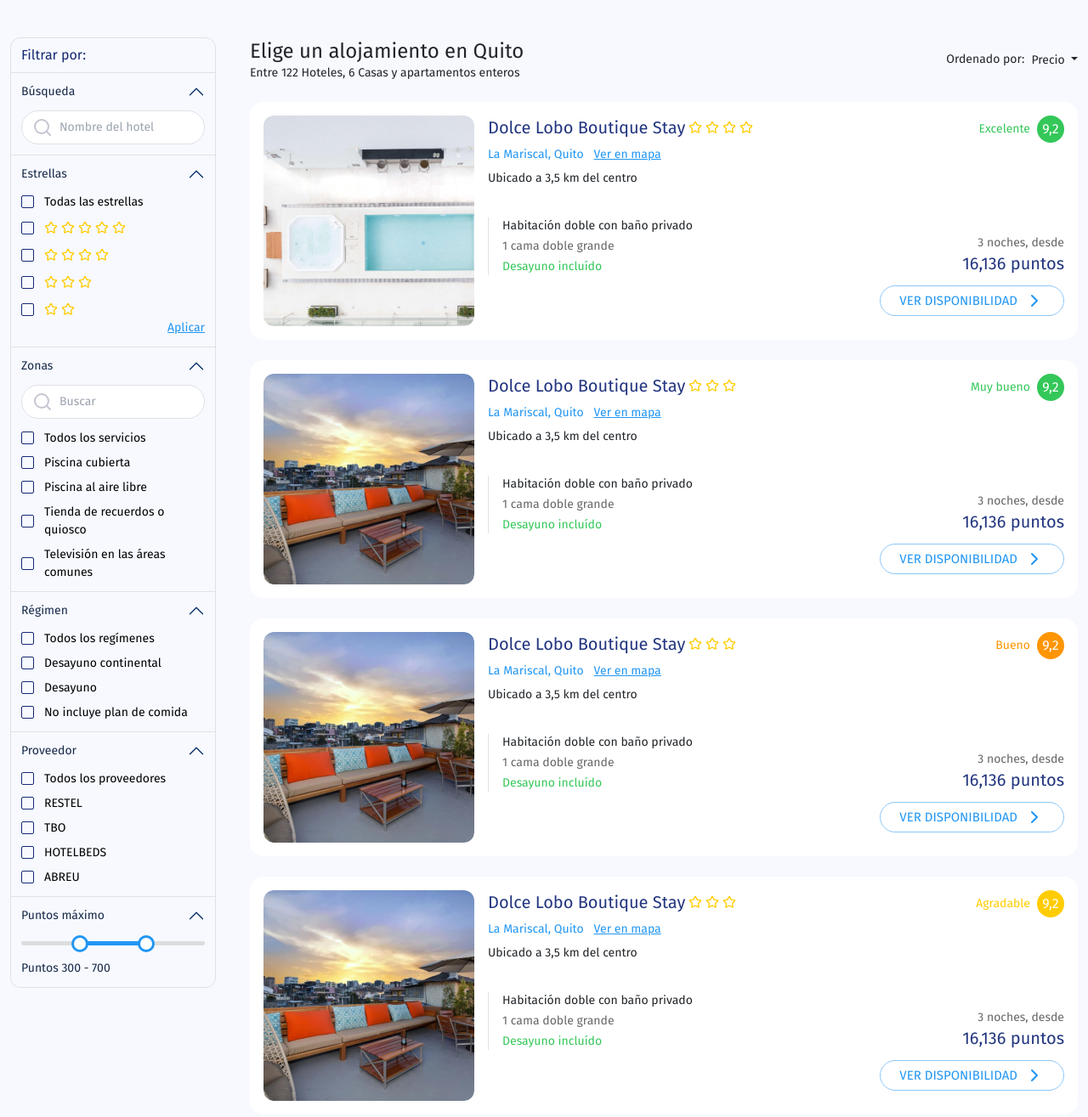
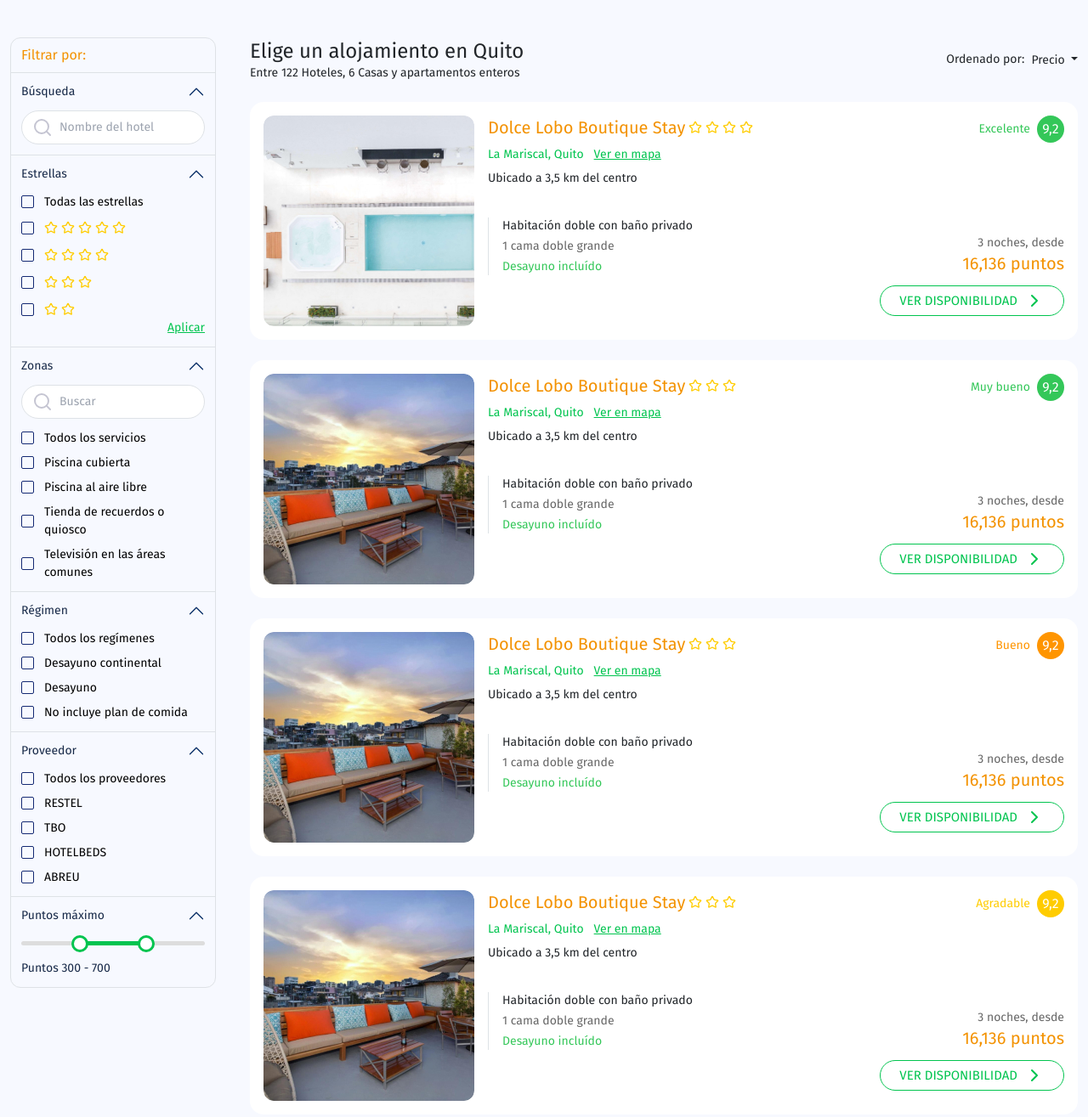
Before and after one commit to MotivaSoluciones/vuelos-jep, a plain HTML site: page detail-hotel.html in a window 1280 px wide. Shown: the part 140-1455 px from the top of the page at 85% size. Drawn offline with nearby package versions, Linux system fonts and the light colour scheme.

Commit message:
colores en detalle hotel

```diff
--- a/css/style.css
+++ b/css/style.css
@@ -124,7 +124,7 @@ select.input-field {
 
 /* Dropdown */
 .dropdown-menu {
-  --bs-dropdown-link-active-color: #212529;
+  --bs-dropdown-link-active-color: #555;
   --bs-dropdown-link-active-bg: #f8f9fa;
 }
 
@@ -231,7 +231,7 @@ select.input-field {
   right: 30%;
   position: absolute;
   border-radius: 5px;
-  background: #2196F3;
+  background: #01C44F;
 }
 .range-input {
   position: relative;
@@ -250,7 +250,7 @@ select.input-field {
   height: 20px;
   width: 20px;
   border-radius: 50%;
-  border: 3px solid #2196F3;
+  border: 3px solid #01C44F;
   background: #fff;
   pointer-events: auto;
   -webkit-appearance: none;
@@ -259,7 +259,7 @@ select.input-field {
   height: 15px;
   width: 15px;
   border-radius: 50%;
-  border: 3px solid #2196F3;
+  border: 3px solid #01C44F;
   background: #fff;
   pointer-events: auto;
   -moz-appearance: none;
--- a/detail-hotel.html
+++ b/detail-hotel.html
@@ -123,7 +123,7 @@
                     </div>
                   </div>
                 </div>
-                <a class="flex items-center gap-1 text-[#0079C1] cursor-pointer hideButton">
+                <a class="flex items-center gap-1 text-[#01c44f] cursor-pointer hideButton">
                   <span>Cerrar</span>
                   <i data-lucide="x"></i>
                 </a>
@@ -157,7 +157,7 @@
                   </div>
                 </div>
                 <button
-                  class="w-full bg-[#0079C1] flex items-center justify-center h-[56px] rounded hover:bg-[#1484C6]">
+                  class="w-full bg-[#f39200] flex items-center justify-center h-[56px] rounded hover:bg-[#1484C6]">
                   <span class="font-semibold text-white">BUSCAR</span>
                 </button>
               </div>
@@ -175,7 +175,7 @@
       <div class="flex !gap-4 lg:!gap-10">
         <div class="max-w-[242px] min-w-[242px] hidden md:block">
           <div class="border border-[#C5C5D2] rounded-xl">
-            <p class="border-b border-[#dee2e6] !px-3 !py-2 text-[#142973]">Filtrar por:</p>
+            <p class="border-b border-[#dee2e6] !px-3 !py-2 text-[#f39200]">Filtrar por:</p>
             <div class="accordion accordion-flush" id="accordionPanelsStayOpenExample">
               <div class="accordion-item !bg-transparent">
                 <h2 class="accordion-header">
@@ -259,7 +259,7 @@
                       </div>
                     </div>
                     <div class="flex items-center justify-end">
-                      <button class="text-[#2196F3] text-sm underline">Aplicar</button>
+                      <button class="text-[#01C44F] text-sm underline">Aplicar</button>
                     </div>
                   </div>
                 </div>
@@ -463,7 +463,7 @@
                   class="flex items-start flex-col-reverse lg:flex-row justify-between !gap-4 lg:!pb-3 lg:min-h-[120px]">
                   <div>
                     <div class="flex items-center !gap-1 !pb-2">
-                      <h3 class="text-[#22357F] text-xl">Dolce Lobo Boutique Stay</h3>
+                      <h3 class="text-[#f39200] text-xl">Dolce Lobo Boutique Stay</h3>
                       <span class="flex items-center gap-1">
                         <i class="max-w-[16px] text-[#FFCC00]" data-lucide="star"></i>
                         <i class="max-w-[16px] text-[#FFCC00]" data-lucide="star"></i>
@@ -472,8 +472,8 @@
                       </span>
                     </div>
                     <div class="flex items-center !gap-3 !pb-2">
-                      <p class="text-[#2196F3] text-sm">La Mariscal, Quito</p>
-                      <a class="text-[#2196F3] text-sm underline" href="">Ver en mapa</a>
+                      <p class="text-[#01C44F] text-sm">La Mariscal, Quito</p>
+                      <a class="text-[#01C44F] text-sm underline" href="">Ver en mapa</a>
                     </div>
                     <p class="text-sm">Ubicado a 3,5 km del centro</p>
                   </div>
@@ -493,12 +493,12 @@
                   </div>
                   <div class="text-end">
                     <p class="text-sm text-[#666666]">3 noches, desde</p>
-                    <p class="text-xl text-[#22357F]">16,136 puntos</p>
+                    <p class="text-xl text-[#f39200]">16,136 puntos</p>
                   </div>
                 </div>
                 <div class="flex justify-end">
                   <a href="./info-hotel.html"
-                    class="text-[#2196F3] w-full lg:w-fit border !border-[#8CC7F9] h-[36px] rounded-[36px] px-[22px] flex items-center justify-center gap-2">
+                    class="text-[#01C44F] w-full lg:w-fit border !border-[#01C44F] h-[36px] rounded-[36px] px-[22px] flex items-center justify-center gap-2">
                     <span class="uppercase text-[15px]">Ver disponibilidad</span>
                     <i data-lucide="chevron-right"></i>
                   </a>
@@ -516,7 +516,7 @@
                   class="flex items-start flex-col-reverse lg:flex-row justify-between !gap-4 lg:!pb-3 lg:min-h-[120px]">
                   <div>
                     <div class="flex items-center !gap-1 !pb-2">
-                      <h3 class="text-[#22357F] text-xl">Dolce Lobo Boutique Stay</h3>
+                      <h3 class="text-[#f39200] text-xl">Dolce Lobo Boutique Stay</h3>
                       <span class="flex items-center gap-1">
                         <i class="max-w-[16px] text-[#FFCC00]" data-lucide="star"></i>
                         <i class="max-w-[16px] text-[#FFCC00]" data-lucide="star"></i>
@@ -524,8 +524,8 @@
                       </span>
                     </div>
                     <div class="flex items-center !gap-3 !pb-2">
-                      <p class="text-[#2196F3] text-sm">La Mariscal, Quito</p>
-                      <a class="text-[#2196F3] text-sm underline" href="">Ver en mapa</a>
+                      <p class="text-[#01C44F] text-sm">La Mariscal, Quito</p>
+                      <a class="text-[#01C44F] text-sm underline" href="">Ver en mapa</a>
                     </div>
                     <p class="text-sm">Ubicado a 3,5 km del centro</p>
                   </div>
@@ -545,12 +545,12 @@
                   </div>
                   <div class="text-end">
                     <p class="text-sm text-[#666666]">3 noches, desde</p>
-                    <p class="text-xl text-[#22357F]">16,136 puntos</p>
+                    <p class="text-xl text-[#f39200]">16,136 puntos</p>
                   </div>
                 </div>
                 <div class="flex justify-end">
                   <a href="./info-hotel.html"
-                    class="text-[#2196F3] w-full lg:w-fit border !border-[#8CC7F9] h-[36px] rounded-[36px] px-[22px] flex items-center justify-center gap-2">
+                    class="text-[#01C44F] w-full lg:w-fit border !border-[#01C44F] h-[36px] rounded-[36px] px-[22px] flex items-center justify-center gap-2">
                     <span class="uppercase text-[15px]">Ver disponibilidad</span>
                     <i data-lucide="chevron-right"></i>
                   </a>
@@ -568,7 +568,7 @@
                   class="flex items-start flex-col-reverse lg:flex-row justify-between !gap-4 lg:!pb-3 lg:min-h-[120px]">
                   <div>
                     <div class="flex items-center !gap-1 !pb-2">
-                      <h3 class="text-[#22357F] text-xl">Dolce Lobo Boutique Stay</h3>
+                      <h3 class="text-[#f39200] text-xl">Dolce Lobo Boutique Stay</h3>
                       <span class="flex items-center gap-1">
                         <i class="max-w-[16px] text-[#FFCC00]" data-lucide="star"></i>
                         <i class="max-w-[16px] text-[#FFCC00]" data-lucide="star"></i>
@@ -576,8 +576,8 @@
                       </span>
                     </div>
                     <div class="flex items-center !gap-3 !pb-2">
-                      <p class="text-[#2196F3] text-sm">La Mariscal, Quito</p>
-                      <a class="text-[#2196F3] text-sm underline" href="">Ver en mapa</a>
+                      <p class="text-[#01C44F] text-sm">La Mariscal, Quito</p>
+                      <a class="text-[#01C44F] text-sm underline" href="">Ver en mapa</a>
                     </div>
                     <p class="text-sm">Ubicado a 3,5 km del centro</p>
                   </div>
@@ -597,12 +597,12 @@
                   </div>
                   <div class="text-end">
                     <p class="text-sm text-[#666666]">3 noches, desde</p>
-                    <p class="text-xl text-[#22357F]">16,136 puntos</p>
+                    <p class="text-xl text-[#f39200]">16,136 puntos</p>
                   </div>
                 </div>
                 <div class="flex justify-end">
                   <a href="./info-hotel.html"
-                    class="text-[#2196F3] w-full lg:w-fit border !border-[#8CC7F9] h-[36px] rounded-[36px] px-[22px] flex items-center justify-center gap-2">
+                    class="text-[#01C44F] w-full lg:w-fit border !border-[#01C44F] h-[36px] rounded-[36px] px-[22px] flex items-center justify-center gap-2">
                     <span class="uppercase text-[15px]">Ver disponibilidad</span>
                     <i data-lucide="chevron-right"></i>
                   </a>
@@ -620,7 +620,7 @@
                   class="flex items-start flex-col-reverse lg:flex-row justify-between !gap-4 lg:!pb-3 lg:min-h-[120px]">
                   <div>
                     <div class="flex items-center !gap-1 !pb-2">
-                      <h3 class="text-[#22357F] text-xl">Dolce Lobo Boutique Stay</h3>
+                      <h3 class="text-[#f39200] text-xl">Dolce Lobo Boutique Stay</h3>
                       <span class="flex items-center gap-1">
                         <i class="max-w-[16px] text-[#FFCC00]" data-lucide="star"></i>
                         <i class="max-w-[16px] text-[#FFCC00]" data-lucide="star"></i>
@@ -628,8 +628,8 @@
                       </span>
                     </div>
                     <div class="flex items-center !gap-3 !pb-2">
-                      <p class="text-[#2196F3] text-sm">La Mariscal, Quito</p>
-                      <a class="text-[#2196F3] text-sm underline" href="">Ver en mapa</a>
+                      <p class="text-[#01C44F] text-sm">La Mariscal, Quito</p>
+                      <a class="text-[#01C44F] text-sm underline" href="">Ver en mapa</a>
                     </div>
                     <p class="text-sm">Ubicado a 3,5 km del centro</p>
                   </div>
@@ -649,12 +649,12 @@
                   </div>
                   <div class="text-end">
                     <p class="text-sm text-[#666666]">3 noches, desde</p>
-                    <p class="text-xl text-[#22357F]">16,136 puntos</p>
+                    <p class="text-xl text-[#f39200]">16,136 puntos</p>
                   </div>
                 </div>
                 <div class="flex justify-end">
                   <a href="./info-hotel.html"
-                    class="text-[#2196F3] w-full lg:w-fit border !border-[#8CC7F9] h-[36px] rounded-[36px] px-[22px] flex items-center justify-center gap-2">
+                    class="text-[#01C44F] w-full lg:w-fit border !border-[#01C44F] h-[36px] rounded-[36px] px-[22px] flex items-center justify-center gap-2">
                     <span class="uppercase text-[15px]">Ver disponibilidad</span>
                     <i data-lucide="chevron-right"></i>
                   </a>
```
Also changed, not shown: info-hotel.html (+16 -16 lines).
